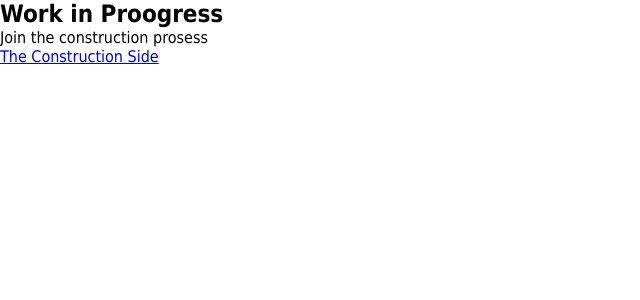
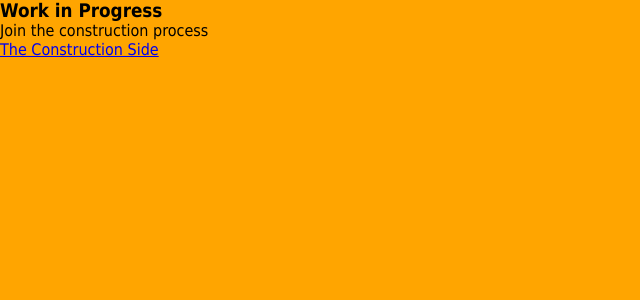
Before and after one commit to OSWebsiteApi/homepage, a React (Create React App) app: page / in a window 1280 px wide. Shown: the top 300 px of the page, without its empty margins (0-640 px from the left). Built offline with nearby package versions, Linux system fonts and the light colour scheme.

Commit message:
refactor: file move and added css for WorkInProgress.tsx page

```diff
--- a/src/Elements/Froms.tsx
+++ b/src/Elements/Froms.tsx
@@ -48,7 +48,7 @@ export function LoginFrom() {
             <br/>
         <section className="NotYetRegisterd">
             <p>Not yet registerd:</p>
-            <a href="/Register/Register">Register</a>
+            <a href="/Register">Register</a>
         </section>
 
         </>
@@ -120,7 +120,7 @@ export function RegisterForm() {
                 </form>
             <section className="AlreadyRegisterd">
                 <p>Already register:</p>
-                <a href="/Login/Login">Login</a>
+                <a href="/Login">Login</a>
             </section>
         </>
     )
--- a/src/Elements/TopNavigation.tsx
+++ b/src/Elements/TopNavigation.tsx
@@ -20,7 +20,7 @@ const topNavigation = () => {
                     <nav className="navigation">
                         <ul className={"topnav"}>
                             <li className="right">
-                                <a href="/Register/Register">register</a>
+                                <a href="/Register">register</a>
                             </li>
                         </ul>
                         <Outlet />
--- a/src/css/styles.css
+++ b/src/css/styles.css
@@ -51,7 +51,6 @@
 body {
   background: var(--background-color);
   font-family: Tahoma, sans-serif;
-
 }
 
 /* ------- section for the header ------- */
@@ -61,7 +60,6 @@ body {
   flex-wrap: wrap;
   background-color: var(--nav-color);
   height: 10vh;
-
 }
 
 .header-section > .header-section-total {
@@ -158,7 +156,6 @@ body {
   list-style-type: none;
   float: right;
   width: inherit;
-
 }
 
 .header-section > .header-section-total > .header-section-right > .navigation > .topnav > li > a {
@@ -416,3 +413,16 @@ footer > .footer-container > .footer-container-stack > .footer-container-bottom
   padding: 10px;
 }
 /* ------- end of footer section ------- */
+
+
+/* ------- section for the Work in progress page ------- */
+
+body {
+  background-color: orange;
+}
+
+.wip_main {
+  position: absolute;
+  margin: auto;
+
+}
--- /dev/null
+++ b/src/pages/WorkInProgress.tsx
@@ -0,0 +1,15 @@
+import React from "react";
+import '../css/styles.css';
+
+export default function WorkInProgress() {
+    return (
+        <main className={"wip_main"}>
+            <section>
+                <h1>Work in Progress</h1>
+                <p>Join the construction process</p>
+                <a href="https://gitlab.com/opensourceecommerce1">The Construction Side</a>
+            </section>
+        </main>
+
+    )
+}
--- a/src/pages/WorkInProgress/WorkInProgress.tsx
+++ /dev/null
@@ -1,14 +0,0 @@
-import React from "react";
-
-export default function WorkInProgress() {
-    return (
-        <main>
-
-            <h1>Work in Proogress</h1>
-            <p>Join the construction prosess</p>
-            <a href="https://gitlab.com/opensourceecommerce1">The Construction Side</a>
-
-        </main>
-
-    )
-}
```
Also changed, not shown: src/index.tsx (+7 -7 lines).
